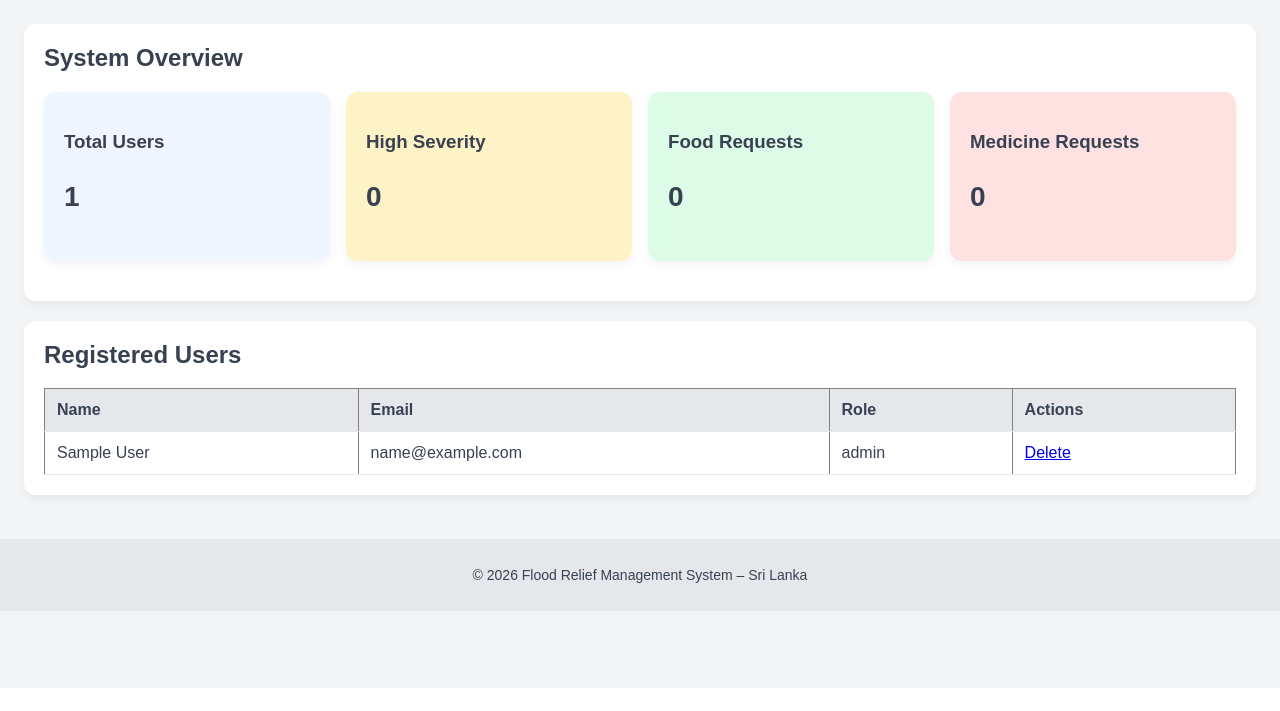
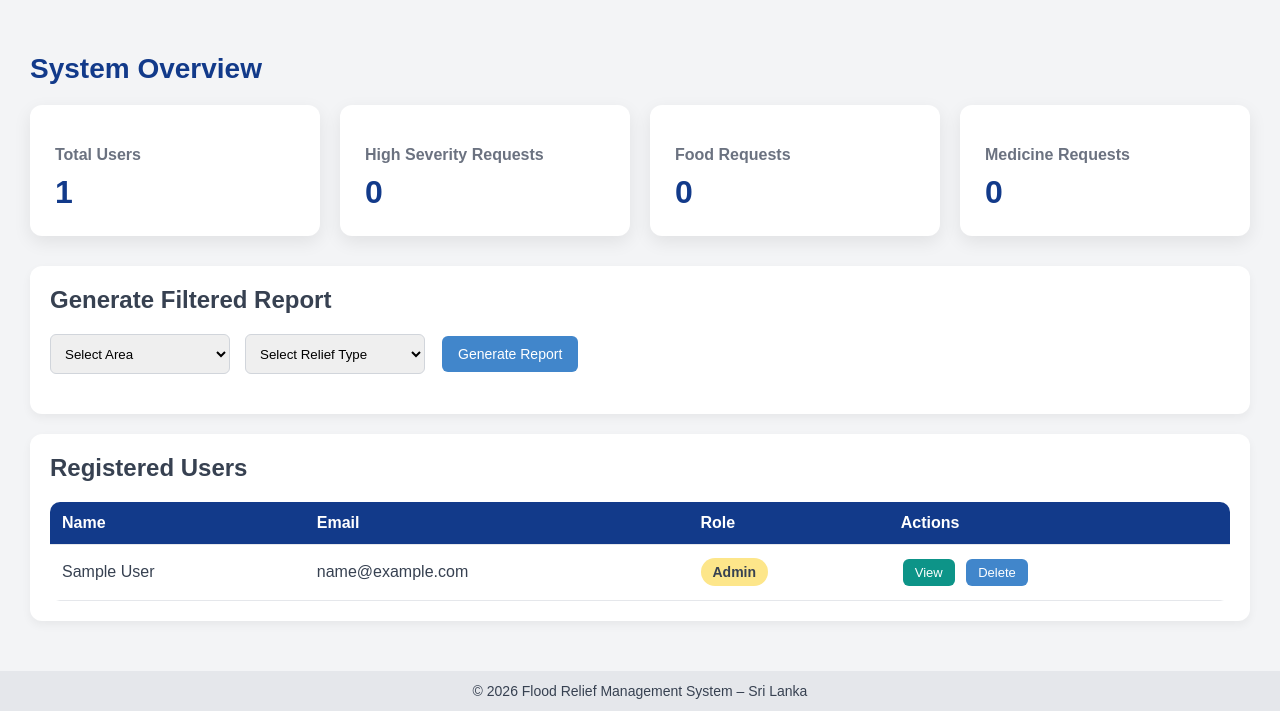
Before and after one commit to Sathirasugeesvara/flood-relief-management-system, a PHP site: page /admin.php in a window 1280 px wide. Shown: the part 112-823 px from the top of the page. Before the commit the page ends 723 px from the top, so only its background shows below. Run offline with PHP 8.4, Linux system fonts and the light colour scheme; the visitor is signed in with stand-in values (Sample User, id 1); tables that the repository leaves empty or names only in its code hold one stand-in row (values such as "Sample post").

Commit message:
built admin role
work on admin web page now admin can monitor users and view the request

```diff
--- a/frontend/admin.php
+++ b/frontend/admin.php
@@ -2,32 +2,32 @@
 session_start();
 include("../backend/db.php");
 
-// Protect page (Admin only)
 if (!isset($_SESSION['user_id']) || $_SESSION['role'] != 'admin') {
     header("Location: login.php");
     exit();
 }
 
-/* ===== Dashboard Counts ===== */
+/* ===============================
+   DASHBOARD COUNTS
+================================= */
 
-// Total users
-$total_users_query = mysqli_query($conn, "SELECT COUNT(*) AS total FROM users");
-$total_users = mysqli_fetch_assoc($total_users_query)['total'];
+$total_users = mysqli_fetch_assoc(
+    mysqli_query($conn,"SELECT COUNT(*) AS t FROM users")
+)['t'];
 
-// High severity requests
-$high_query = mysqli_query($conn, "SELECT COUNT(*) AS total FROM requests WHERE severity='High'");
-$high_severity = mysqli_fetch_assoc($high_query)['total'];
+$high_severity = mysqli_fetch_assoc(
+    mysqli_query($conn,"SELECT COUNT(*) AS t FROM requests WHERE severity='High'")
+)['t'];
 
-// Food requests
-$food_query = mysqli_query($conn, "SELECT COUNT(*) AS total FROM requests WHERE relief_type='Food'");
-$food_requests = mysqli_fetch_assoc($food_query)['total'];
+$food_requests = mysqli_fetch_assoc(
+    mysqli_query($conn,"SELECT COUNT(*) AS t FROM requests WHERE relief_type='Food'")
+)['t'];
 
-// Medicine requests
-$medicine_query = mysqli_query($conn, "SELECT COUNT(*) AS total FROM requests WHERE relief_type='Medicine'");
-$medicine_requests = mysqli_fetch_assoc($medicine_query)['total'];
+$medicine_requests = mysqli_fetch_assoc(
+    mysqli_query($conn,"SELECT COUNT(*) AS t FROM requests WHERE relief_type='Medicine'")
+)['t'];
 
-// Get all users
-$users_result = mysqli_query($conn, "SELECT * FROM users");
+$users = mysqli_query($conn,"SELECT * FROM users ORDER BY created_at DESC");
 ?>
 
 <!DOCTYPE html>
@@ -35,8 +35,14 @@ $users_result = mysqli_query($conn, "SELECT * FROM users");
 <head>
   <meta charset="UTF-8">
   <title>Admin Dashboard</title>
+
+  <!-- Main Styles -->
   <link rel="stylesheet" href="css/styles.css">
+
+  <!-- Admin Specific Styles -->
+  <link rel="stylesheet" href="css/admin.css">
 </head>
+
 <body>
 
 <header>
@@ -46,83 +52,120 @@ $users_result = mysqli_query($conn, "SELECT * FROM users");
   </nav>
 </header>
 
-<div class="container">
+<div class="admin-container">
 
-  <!-- Dashboard Overview -->
-  <div class="card">
-    <h2>System Overview</h2>
+  <!-- ===============================
+       SYSTEM OVERVIEW
+  ================================= -->
 
-    <div style="display:grid;grid-template-columns:repeat(auto-fit,minmax(200px,1fr));gap:16px;">
+  <h2 class="admin-title">System Overview</h2>
 
-      <div class="card" style="background:#EFF6FF;">
+  <div class="overview-grid">
+
+    <div class="overview-card">
       <h3>Total Users</h3>
-        <p style="font-size:28px;font-weight:bold;">
-          <?php echo $total_users; ?>
-        </p>
+      <div class="overview-number"><?php echo $total_users; ?></div>
     </div>
 
-      <div class="card" style="background:#FEF3C7;">
-        <h3>High Severity</h3>
-        <p style="font-size:28px;font-weight:bold;">
-          <?php echo $high_severity; ?>
-        </p>
+    <div class="overview-card">
+      <h3>High Severity Requests</h3>
+      <div class="overview-number"><?php echo $high_severity; ?></div>
     </div>
 
-      <div class="card" style="background:#DCFCE7;">
+    <div class="overview-card">
       <h3>Food Requests</h3>
-        <p style="font-size:28px;font-weight:bold;">
-          <?php echo $food_requests; ?>
-        </p>
+      <div class="overview-number"><?php echo $food_requests; ?></div>
     </div>
 
-      <div class="card" style="background:#FEE2E2;">
+    <div class="overview-card">
       <h3>Medicine Requests</h3>
-        <p style="font-size:28px;font-weight:bold;">
-          <?php echo $medicine_requests; ?>
-        </p>
+      <div class="overview-number"><?php echo $medicine_requests; ?></div>
     </div>
 
   </div>
+
+
+  <!-- ===============================
+       FILTERED REPORT SECTION
+  ================================= -->
+
+  <div class="card">
+    <h2>Generate Filtered Report</h2>
+
+    <div class="filter-section">
+      <select id="area">
+        <option value="">Select Area</option>
+        <option value="Kalutara">Kalutara</option>
+        <option value="Colombo">Colombo</option>
+      </select>
+
+      <select id="type">
+        <option value="">Select Relief Type</option>
+        <option value="Food">Food</option>
+        <option value="Water">Water</option>
+        <option value="Medicine">Medicine</option>
+        <option value="Shelter">Shelter</option>
+      </select>
+
+      <button class="btnrepo" onclick="generateReport()">Generate Report</button>
     </div>
 
-  <!-- Registered Users Table -->
+    <div id="reportResult"></div>
+  </div>
+
+
+  <!-- ===============================
+       REGISTERED USERS TABLE
+  ================================= -->
+
   <div class="card">
     <h2>Registered Users</h2>
 
-    <table border="1" width="100%" cellpadding="8">
+    <table class="admin-table">
+      <thead>
         <tr>
           <th>Name</th>
           <th>Email</th>
           <th>Role</th>
           <th>Actions</th>
         </tr>
+      </thead>
 
-      <?php
-      while ($user = mysqli_fetch_assoc($users_result)) {
-          echo "<tr>";
-          echo "<td>" . $user['full_name'] . "</td>";
-          echo "<td>" . $user['email'] . "</td>";
-          echo "<td>" . $user['role'] . "</td>";
-          echo "<td>
-                  <a href='../backend/delete_user.php?id=" . $user['id'] . "'
-                     onclick=\"return confirm('Are you sure you want to delete this user?')\">
+      <tbody>
+      <?php while($u = mysqli_fetch_assoc($users)) { ?>
+        <tr>
+          <td><?php echo $u['full_name']; ?></td>
+          <td><?php echo $u['email']; ?></td>
+          <td>
+            <span class="status <?php echo $u['role']=='admin'?'medium':'low'; ?>">
+              <?php echo ucfirst($u['role']); ?>
+            </span>
+          </td>
+          <td>
+            <button class="action-btn view-btn"
+              onclick="window.location.href='user_details.php?id=<?php echo $u['id']; ?>'">
+              View
+            </button>
+
+            <button class="action-btn delete-btn"
+              onclick="if(confirm('Delete this user?')) window.location.href='../backend/delete_user.php?id=<?php echo $u['id']; ?>'">
               Delete
-                  </a>
-                </td>";
-          echo "</tr>";
-      }
-      ?>
-
+            </button>
+          </td>
+        </tr>
+      <?php } ?>
+      </tbody>
     </table>
   </div>
 
 </div>
 
 <footer>
-  <br>
   © 2026 Flood Relief Management System – Sri Lanka
-  <br><br>
 </footer>
+
+<!-- Admin JS -->
+<script src="js/admin.js"></script>
 
 </body>
 </html>
--- /dev/null
+++ b/frontend/css/admin.css
@@ -0,0 +1,114 @@
+
+
+
+.admin-container {
+  padding: 30px;
+}
+
+
+.admin-title {
+  font-size: 28px;
+  font-weight: bold;
+  margin-bottom: 20px;
+  color: var(--primary-blue);
+}
+
+.overview-grid {
+  display: grid;
+  grid-template-columns: repeat(auto-fit, minmax(220px, 1fr));
+  gap: 20px;
+  margin-bottom: 30px;
+}
+
+.overview-card {
+  background: white;
+  padding: 25px;
+  border-radius: 12px;
+  box-shadow: 0 6px 18px rgba(0,0,0,0.08);
+  transition: 0.3s;
+}
+
+.overview-card:hover {
+  transform: translateY(-5px);
+}
+
+.overview-card h3 {
+  margin-bottom: 10px;
+  font-size: 16px;
+  color: #6B7280;
+}
+
+.overview-number {
+  font-size: 32px;
+  font-weight: bold;
+  color: var(--primary-blue);
+}
+
+
+.filter-section {
+  display: flex;
+  gap: 15px;
+  flex-wrap: wrap;
+  margin-bottom: 20px;
+}
+
+.filter-section select {
+  padding: 10px;
+  border-radius: 6px;
+  border: 1px solid #D1D5DB;
+  min-width: 180px;
+}
+
+
+.admin-table {
+  margin-top: 15px;
+  border-radius: 10px;
+  overflow: hidden;
+}
+
+.admin-table th {
+  background: var(--primary-blue);
+  color: white;
+}
+
+.admin-table tr:hover {
+  background: #F3F4F6;
+}
+
+
+.action-btn {
+  padding: 6px 12px;
+  border-radius: 6px;
+  border: none;
+  cursor: pointer;
+  font-size: 13px;
+  margin-right: 5px;
+  transition: 0.3s;
+}
+
+.view-btn {
+  background-color: var(--primary-teal);
+  color: white;
+}
+
+.view-btn:hover {
+  background-color: #0a645c;
+}
+
+.delete-btn {
+  background-color: var(--danger-red);
+  color: white;
+}
+
+.delete-btn:hover {
+  background-color: #b91c1c;
+}
+
+
+.report-box {
+  margin-top: 20px;
+  background: #EFF6FF;
+  padding: 20px;
+  border-radius: 10px;
+  border-left: 5px solid var(--primary-blue);
+}
--- /dev/null
+++ b/frontend/js/admin.js
@@ -0,0 +1,23 @@
+function generateReport() {
+
+  const area = document.getElementById("area").value;
+  const type = document.getElementById("type").value;
+
+  fetch(`../backend/get_summary.php?area=${area}&type=${type}`)
+    .then(res => res.json())
+    .then(data => {
+
+      document.getElementById("reportResult").innerHTML = `
+        <div class="report-box">
+          <h3>Filtered Summary</h3>
+          <p><strong>Total Users:</strong> ${data.total_users}</p>
+          <p><strong>High Severity:</strong> ${data.high_severity}</p>
+          <p><strong>Food Requests:</strong> ${data.food_requests}</p>
+          <p><strong>Medicine Requests:</strong> ${data.medicine_requests}</p>
+        </div>
+      `;
+    })
+    .catch(error => {
+      console.error("Error generating report:", error);
+    });
+}
```
Also changed, not shown: backend/delete_user.php (added, +10 -0 lines), backend/get_summary.php (added, +26 -0 lines), frontend/css/user_details.css (added, +149 -0 lines), frontend/user_details.php (added, +115 -0 lines). Lines whose indentation alone changed are shown as unchanged.
